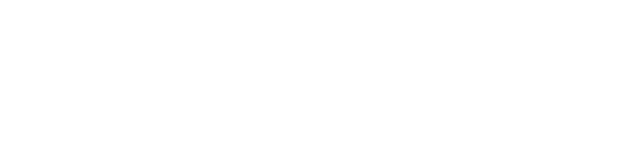
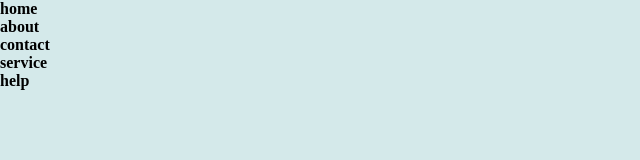
Before and after one commit to Amite55/fast-gittu-repo, a plain HTML site: page index.html in a window 1280 px wide. Shown: the whole page, without its empty margins (0-640 px from the left). Drawn offline with Linux system fonts and the light colour scheme.

Commit message:
Furst commit

```diff
--- a/index.html
+++ b/index.html
@@ -4,8 +4,13 @@
     <meta charset="UTF-8">
     <meta name="viewport" content="width=device-width, initial-scale=1.0">
     <title>gittu again</title>
+    <link rel="stylesheet" href="style.css">
 </head>
 <body>
-
+    <h4>home</h4>
+    <h4>about</h4>
+    <h4>contact</h4>
+    <h4>service</h4>
+    <h4>help</h4>
 </body>
 </html>
--- /dev/null
+++ b/style.css
@@ -0,0 +1,8 @@
+*{
+    margin: 0;
+    padding: 0;
+    box-sizing: border-box;
+}
+body{
+    background: rgba(142, 199, 201, 0.377);
+}
```
